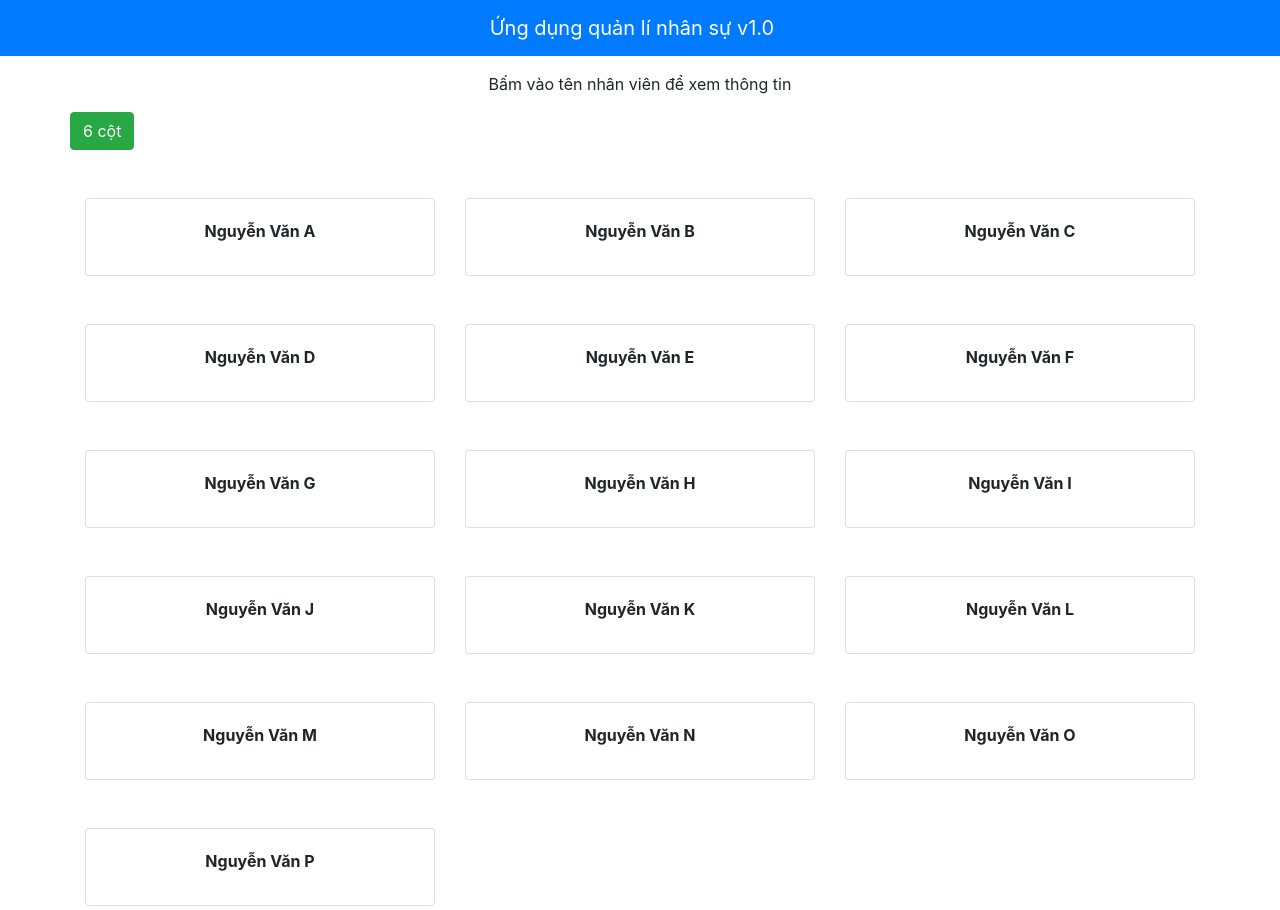
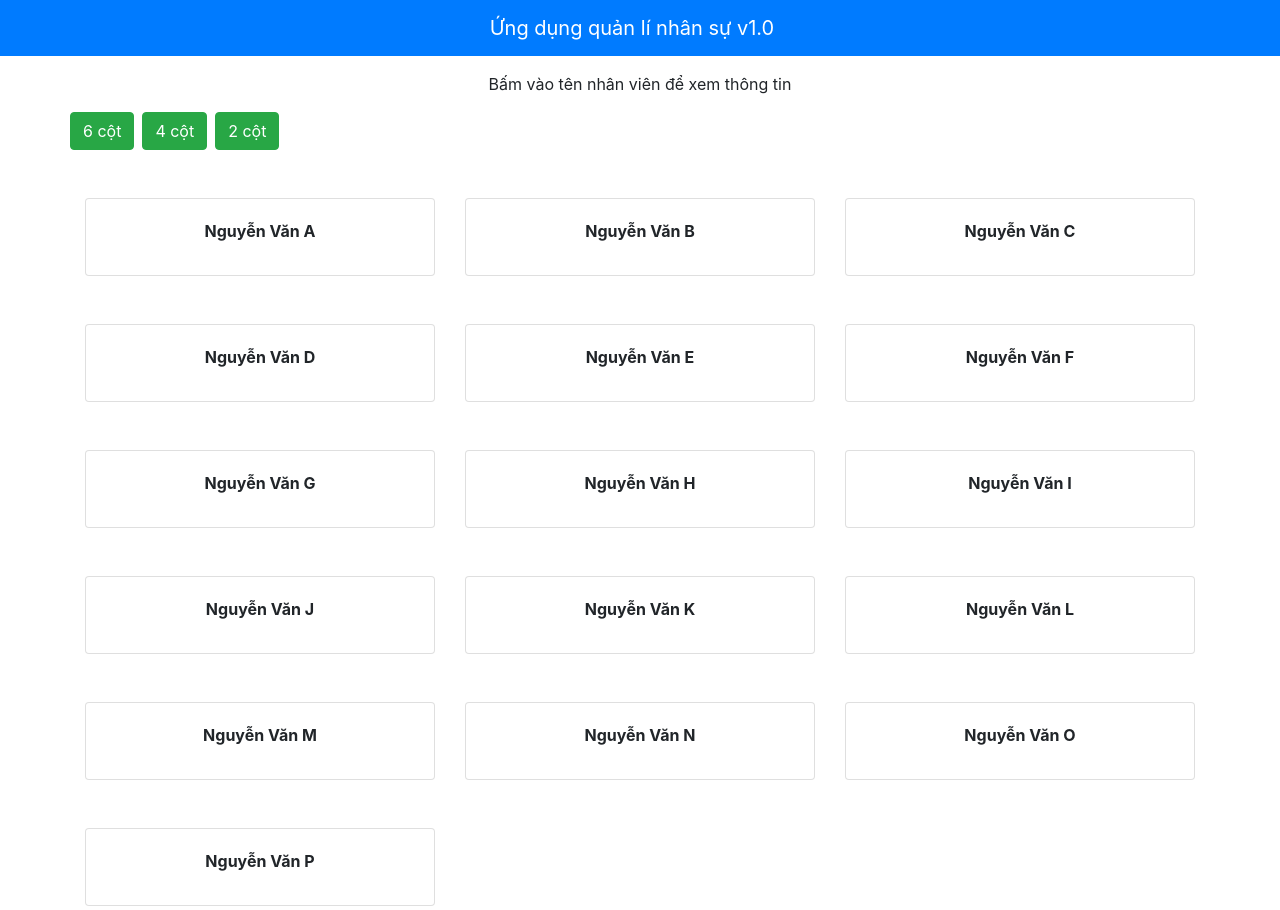
Before and after one commit to bntuan/funix-reactjs-asm, a React (Create React App) app: page / in a window 1280 px wide. Shown: the top 910 px of the page. Built offline with nearby package versions, Linux system fonts and the light colour scheme.

Commit message:
column button change UI

```diff
--- a/src/component/StaffListComponent.js
+++ b/src/component/StaffListComponent.js
@@ -1,5 +1,5 @@
 import React, { Component } from 'react';
-import { Card, CardBody, CardTitle, CardImg, CardText } from 'reactstrap';
+import { Card, CardBody, CardTitle, CardText } from 'reactstrap';
 import dateFormat from "dateformat";
 
 class StaffList extends Component {
@@ -68,10 +68,22 @@
             <div className="container">
                 <div className="row">
                     <button
-                        className='btn btn-success'
-                        onClick={() => this.onColSelect('col-lg-2 mt-5')}
+                        className='btn btn-success mr-2'
+                        onClick={() => this.onColSelect('col-md-2 mt-5')}
                     >
                         6 cột
+                    </button>
+                    <button
+                        className='btn btn-success mr-2'
+                        onClick={() => this.onColSelect('col-sm-3 mt-5')}
+                    >
+                        4 cột
+                    </button>
+                    <button
+                        className='btn btn-success'
+                        onClick={() => this.onColSelect('col-sm-6 mt-5')}
+                    >
+                        2 cột
                     </button>
                 </div>
                 <div className="row">
```
